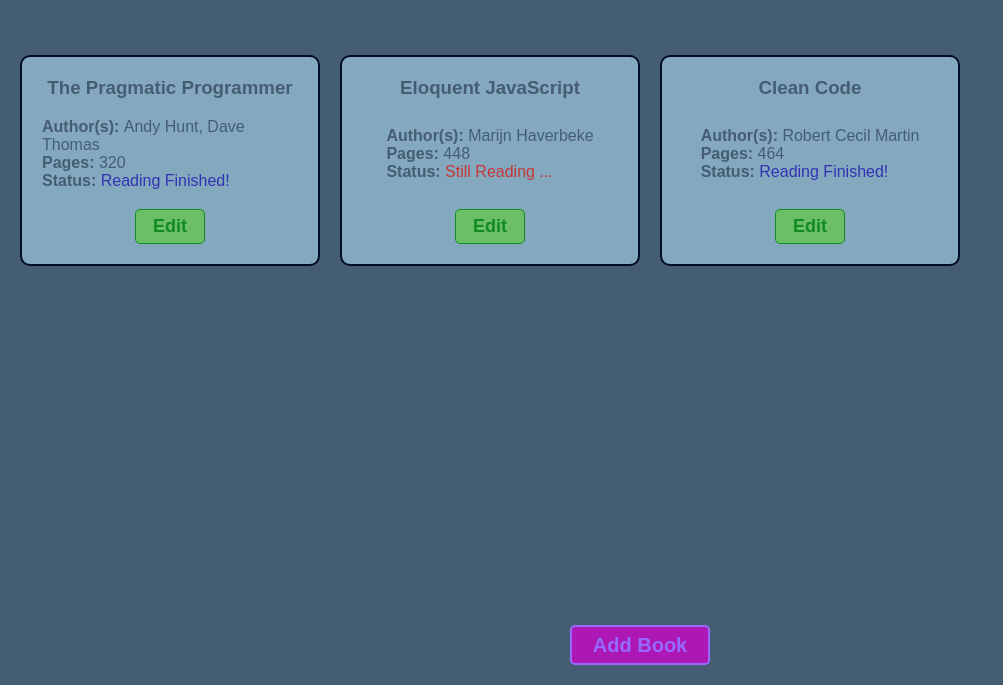
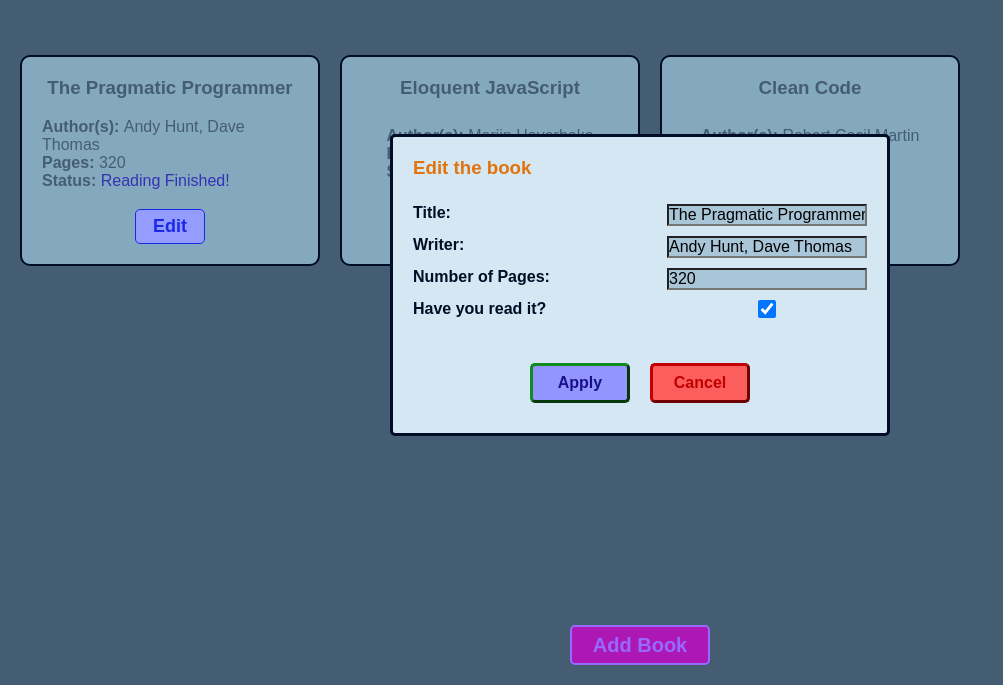
Before and after one commit to KhashayarS/TOP-Library-project, a plain HTML site: page index.html in a window 1280 px wide. Shown: the part 115-800 px from the top of the page, without its empty margins (0-1003 px from the left). Drawn offline with Linux system fonts and the light colour scheme.

Commit message:
Create the edit dialog html code and style it

```diff
--- a/index.html
+++ b/index.html
@@ -26,34 +26,64 @@
                 </button>
             </div>
 
-            <dialog class="add-book-dialog" id="add-book-dialog">
+            <dialog class="dialog add-book-dialog" id="add-book-dialog">
                 <form action="dialog" id="add-book-form">
                     <h3>Add a New Book</h3>
-                    <div class="add-book-input-container">
+                    <div class="book-input-container add-book-input-container">
                         <label for="new-book-title">Title:</label>
                         <input type="text" id="new-book-title" name="new-book-title" required>
                     </div>
 
-                    <div class="add-book-input-container">
+                    <div class="book-input-container add-book-input-container">
                         <label for="new-book-writer">Writer:</label>
                         <input type="text" id="new-book-writer" name="new-book-writer">
                     </div>
 
-                    <div class="add-book-input-container">
+                    <div class="book-input-container add-book-input-container">
                         <label for="new-book-pages">Number of Pages:</label>
                         <input type="number" min="0" max="9999" id="new-book-pages" name="new-book-pages">
                     </div>
 
-                    <div class="add-book-input-container">
+                    <div class="book-input-container add-book-input-container">
                         <label for="new-book-read">Have you read it?</label>
                         <input type="checkbox" id="new-book-read" name="new-book-read">
                     </div>
 
-                    <div class="add-book-btn-container">
-                        <button class="confirm-add-book-btn" id="confirm-add-book-btn" type="submit" value="add">Add Book</button>
-                        <button class="cancel-add-book-btn" id="cancel-add-book-btn" value="cancel" type="button">Cancel</button>
+                    <div class="book-btn-container add-book-btn-container">
+                        <button class="confirm-book-btn confirm-add-book-btn" id="confirm-add-book-btn" type="submit" value="add">Add Book</button>
+                        <button class="cancel-book-btn cancel-add-book-btn" id="cancel-add-book-btn" value="cancel" type="button">Cancel</button>
                     </div>
 
+                </form>
+            </dialog>
+
+            <dialog class="dialog edit-book-dialog" open>
+                <form action="dialog" id="edit-book-form">
+                    <h3>Edit the book</h3>
+                    <div class="book-input-container edit-book-input-container">
+                        <label for="current-book-title">Title:</label>
+                        <input type="text" id="current-book-title" name="current-book-title" required value="The Pragmatic Programmer">
+                    </div>
+
+                    <div class="book-input-container edit-book-input-container">
+                        <label for="current-book-writer">Writer:</label>
+                        <input type="text" id="current-book-writer" name="current-book-writer" value="Andy Hunt, Dave Thomas">
+                    </div>
+
+                    <div class="book-input-container edit-book-input-container">
+                        <label for="current-book-pages">Number of Pages:</label>
+                        <input type="number" min="0" max="9999" id="current-book-pages" name="current-book-pages" value="320">
+                    </div>
+
+                    <div class="book-input-container edit-book-input-container">
+                        <label for="current-book-read">Have you read it?</label>
+                        <input type="checkbox" id="current-book-read" name="current-book-read" checked>
+                    </div>
+
+                    <div class="book-btn-container edit-book-btn-container">
+                        <button class="confirm-book-btn confirm-edit-book-btn" id="confirm-edit-book-btn" type="submit" value="add">Apply</button>
+                        <button class="cancel-book-btn cancel-edit-book-btn" id="cancel-edit-book-btn" value="cancel" type="button">Cancel</button>
+                    </div>
                 </form>
             </dialog>
 
--- a/static/css/style.css
+++ b/static/css/style.css
@@ -43,6 +43,12 @@ a {
     --color-seven: #108b21;
     --color-eight: #fc5d5d;
     --color-nine: #c20000;
+    --color-ten: #959cff;
+    --color-eleven: #1a28e8;
+    --color-twelve: #9395ff;
+    --color-thirteen: #18108b;
+    --color-fourteen: rgb(46, 114, 19);
+    --color-fifteen: rgb(226, 116, 13);
 }
 
 body {
@@ -119,14 +125,14 @@ body {
 }
 
 .edit-book-btn {
-    color: var(--color-seven);
+    color: var(--color-eleven);
     font-size: 18px;
     font-weight: bold;
     /* text-shadow: #333 1px 1px 2px; */
     width: 70px;
     height: 35px;
-    background-color: var(--color-six);
-    border: 1px solid var(--color-seven);
+    background-color: var(--color-ten);
+    border: 1px solid var(--color-eleven);
     border-radius: 5px;
 }
 
@@ -145,7 +151,7 @@ body {
     transform: translateX(-50%);
 }
 
-.add-book-dialog {
+.dialog {
     background-color: var(--color-five);
     color: var(--color-one);
     padding: 20px;
@@ -157,40 +163,49 @@ body {
     transform: translate(-50%, -50%);
 }
 
-.add-book-dialog::backdrop {
+.dialog::backdrop {
     backdrop-filter: blur(5px);
 }
-.add-book-input-container {
+
+.add-book-dialog h3 {
+    color: var(--color-fourteen);
+}
+
+.edit-book-dialog h3 {
+    color: var(--color-fifteen);
+}
+
+.book-input-container {
     display: flex;
     justify-content: space-between;
 }
 
-.add-book-input-container > * {
+.book-input-container > * {
     /* border: 1px solid hotpink; */
     margin: 5px 0;
 }
 
-.add-book-dialog h3 {
+.dialog h3 {
     margin-bottom: 20px;
 }
 
-.add-book-input-container > input {
+.book-input-container > input {
     width: 200px;
     background: var(--color-four)
 }
 
-.add-book-input-container > label {
+.book-input-container > label {
     font-weight: bold;
 }
 
-.add-book-btn-container {
+.book-btn-container {
     /* border: 1px solid blue; */
     display: flex;
     justify-content: center;
     margin-top: 30px;
 }
 
-.add-book-btn-container button {
+.book-btn-container button {
     width: 100px;
     height: 40px;
     margin: 10px;
@@ -199,17 +214,21 @@ body {
     border-radius: 5px;
 }
 
-.confirm-add-book-btn {
+.confirm-book-btn {
     background-color: var(--color-six);
     color: var(--color-seven);
     border-color: var(--color-seven);
 }
 
-.cancel-add-book-btn {
+.cancel-book-btn {
     background-color: var(--color-eight);
     color: var(--color-nine);
     border-color: var(--color-nine);
 }
 
+.confirm-edit-book-btn {
+    color: var(--color-thirteen);
+    background-color: var(--color-twelve);
+}
 
 /* TESTING CSS */
--- a/static/js/script.js
+++ b/static/js/script.js
@@ -6,7 +6,7 @@ const libraryContainer = document.querySelector("#library-container");
 const addBookBtn = document.querySelector("#add-book-btn");
 const addBookDialog = document.querySelector("#add-book-dialog");
 const addBookForm = document.querySelector("#add-book-form");
-const confirmAddBookBtn = document.querySelector("#confirm-add-book-btn");
+const cancelAddBookBtn = document.querySelector("#cancel-add-book-btn");
 
 // HTML templates
 const bookTemplateHTML = `
@@ -52,7 +52,7 @@ myLibrary.push(bookOne, bookTwo, bookThree);
 // console.log(bookThree.info());
 
 
-// Events
+// EVENTS
 
 // Display books right after the page gets loaded
 document.addEventListener("DOMContentLoaded", displayBooks);
@@ -60,7 +60,7 @@ document.addEventListener("DOMContentLoaded", displayBooks);
 // Display and handle the add book dialog
 addBookBtn.addEventListener("click", openAddBookDialogHandler);
 addBookForm.addEventListener("submit", addBookHandler);
-
+cancelAddBookBtn.addEventListener("click", cancelAddBookHandler);
 
 // Event handlers and helper functions
 function clearLibraryDisplay() {
@@ -130,3 +130,8 @@ function addBookHandler(event) {
 
     displayBooks();
 }
+
+function cancelAddBookHandler(event) {
+    resetForm(addBookForm);
+    addBookDialog.close();
+}
```
